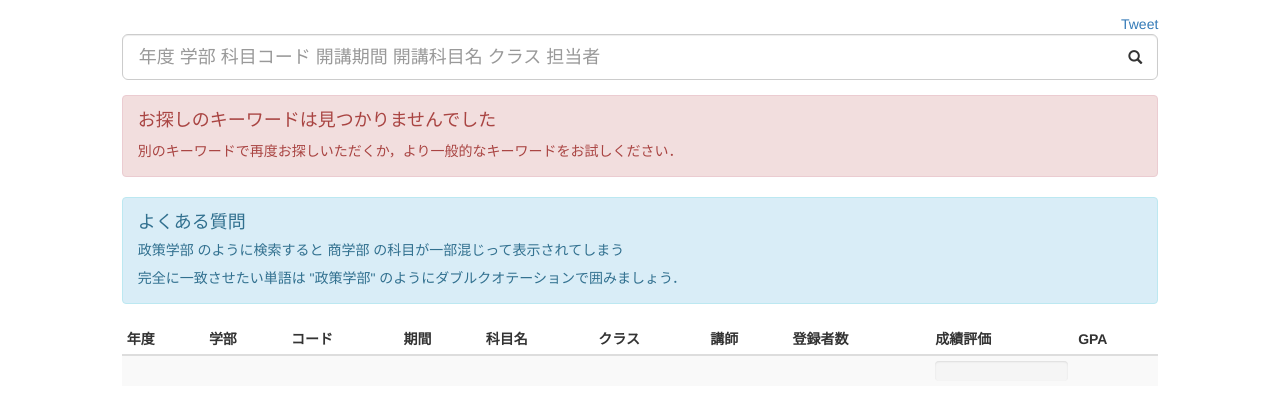
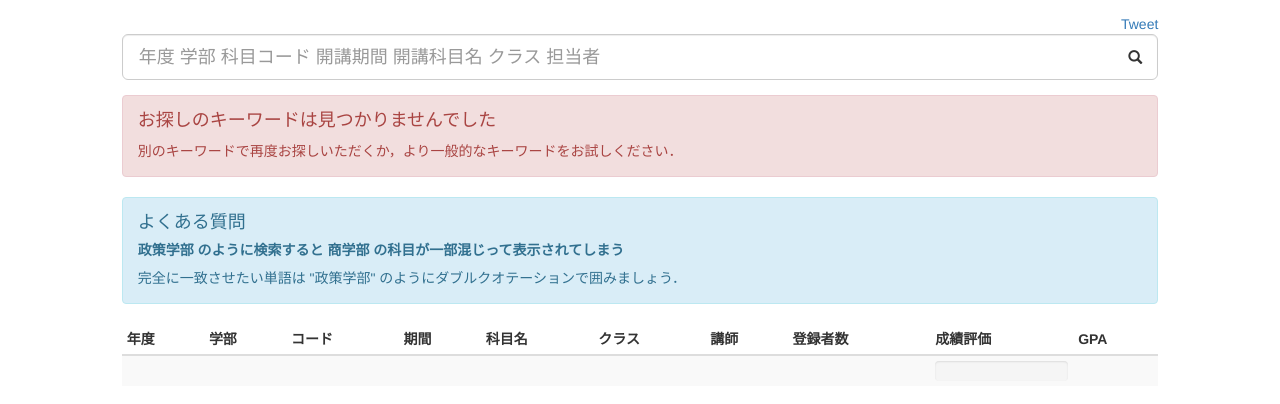
Before and after one commit to mikoim/rkp, a website: page web/src/index.html in a window 1280 px wide. Shown: the part 58-462 px from the top of the page. Drawn offline with nearby package versions, Linux system fonts and the light colour scheme.

Commit message:
Alertのh5タグの文字の太さを最大に変更
デフォルトのままでは見出しと文章の境目がわからないため

```diff
--- a/web/src/index.html
+++ b/web/src/index.html
@@ -58,6 +58,10 @@
             max-width: 200px;
             white-space: nowrap;
             overflow: hidden
+        }
+
+        div.alert-info > h5 {
+            font-weight: 900;
         }
     </style>
 </head>
```
